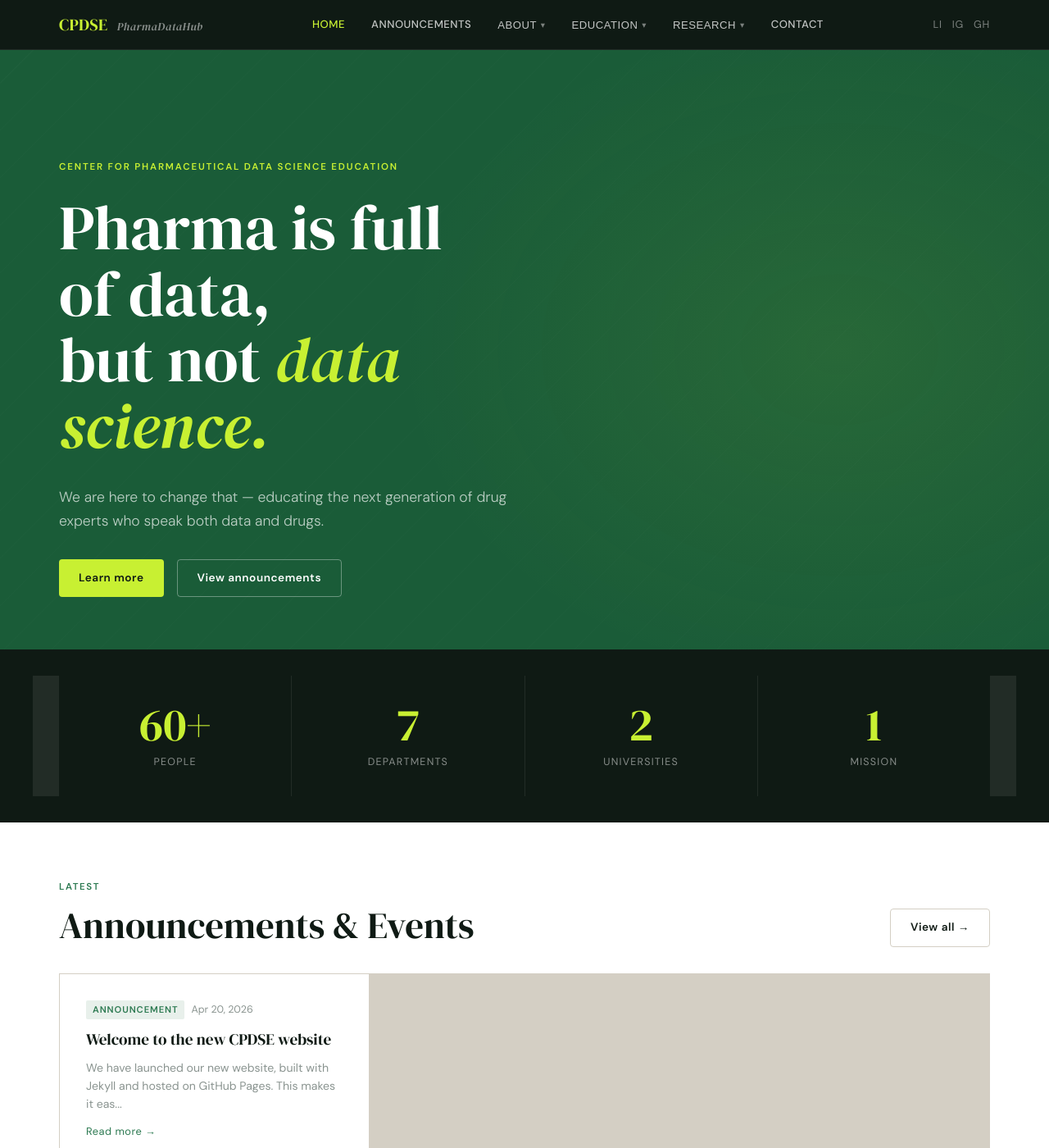
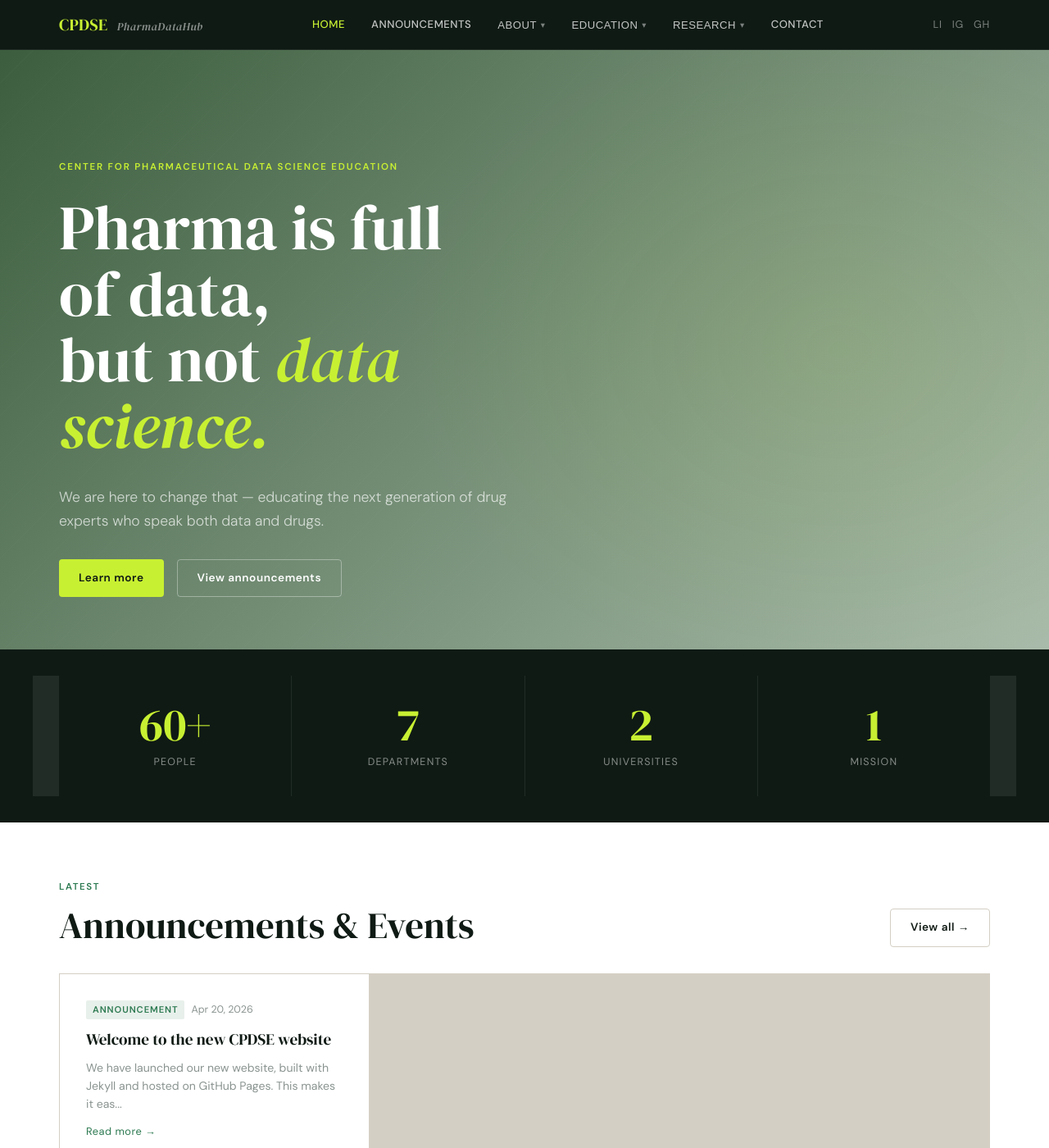
Before and after one commit to CPDSE/PagesCMS, a Jekyll site: the page built from index.md, in a window 1280 px wide and 1400 px high. Shown: the whole window at 82% size. Built offline with Jekyll 4.4.1, drawn with Linux system fonts in a browser that asks for light colours.

Commit message:
Update main.css

```diff
--- a/assets/css/main.css
+++ b/assets/css/main.css
@@ -184,7 +184,7 @@ a { color: inherit; }
 
 /* ─── HERO ────────────────────────────────────────────────── */
 .hero {
-  background: var(--green);
+  background: linear-gradient(135deg, #3C5E3E 0%, #A9BBAA 100%);
   color: white;
   padding: var(--space-xl) 0 var(--space-lg);
   position: relative;
```
